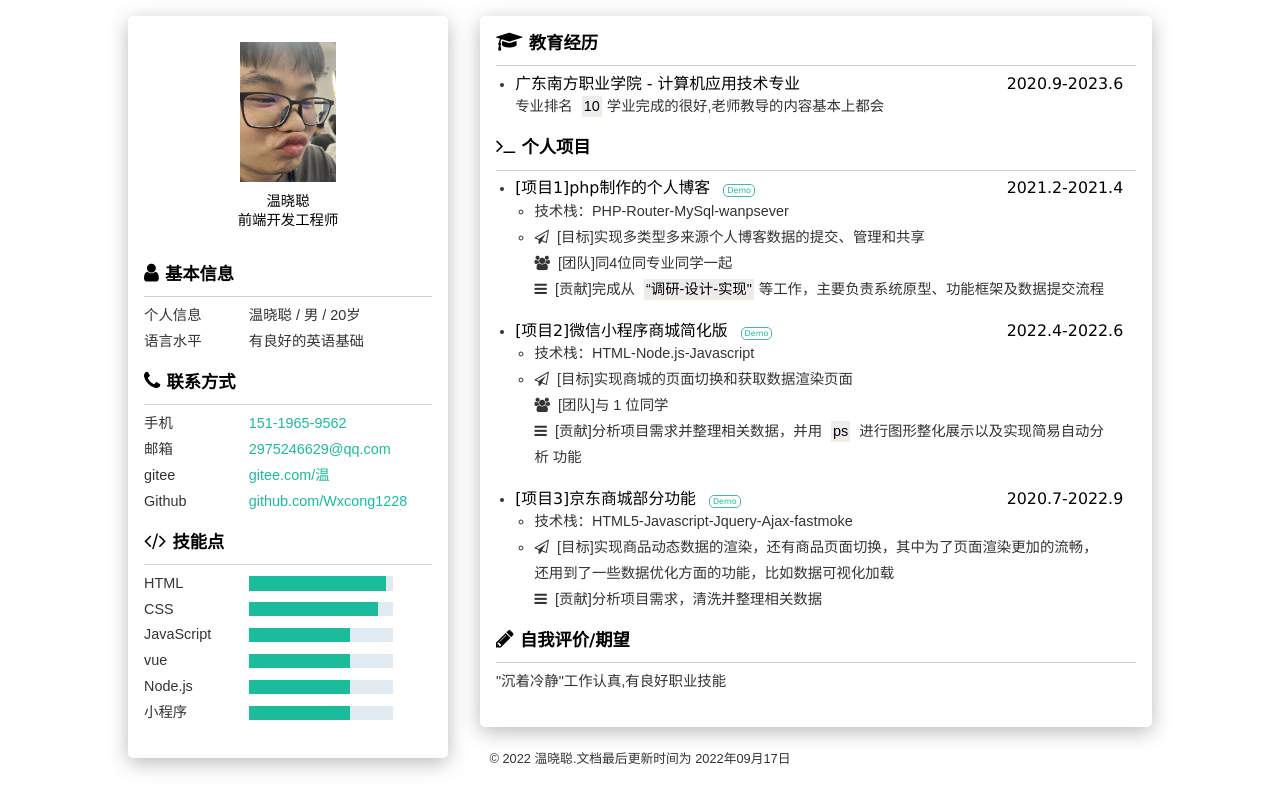
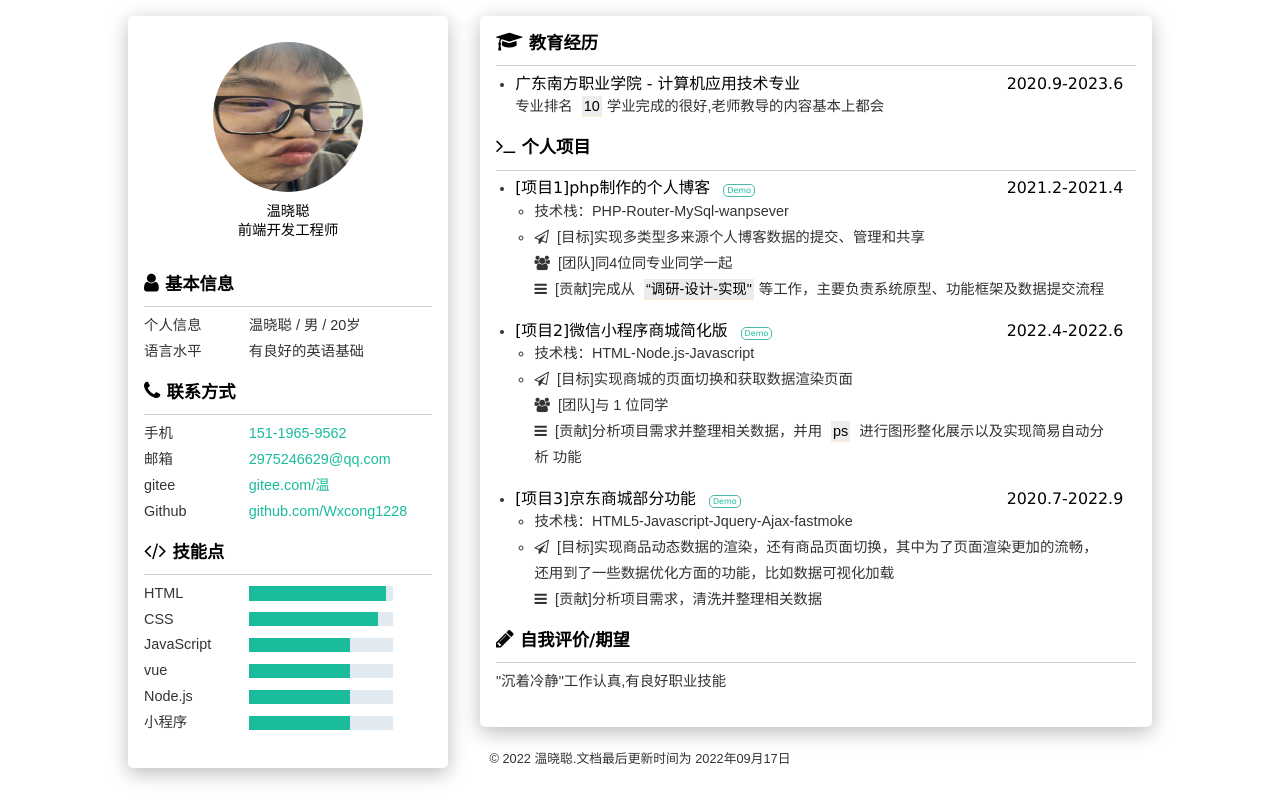
Before and after one commit to Wxcong1228/Wxcong1228.github.io, a plain HTML site: page 个人简历/index.html in a window 1280 px wide. Drawn offline with Linux system fonts and the light colour scheme.

Commit message:
更改了头像的样式

```diff
--- a/个人简历/index.html
+++ b/个人简历/index.html
@@ -23,9 +23,11 @@
     <link rel="stylesheet" href="assets/css/index.css">
     <style>
         .app{
-            width: 96px;
-            height: 140px;
+            width: 150px;
+            height: 150px;
             margin: 10px auto;
+            border-radius: 50%;
+            overflow: hidden;
         }
         .app img{
             width: 100%;
```
